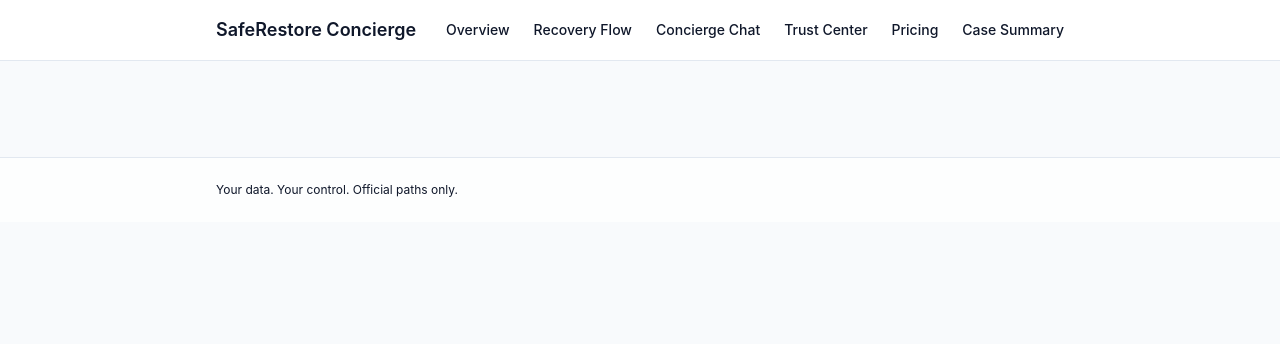
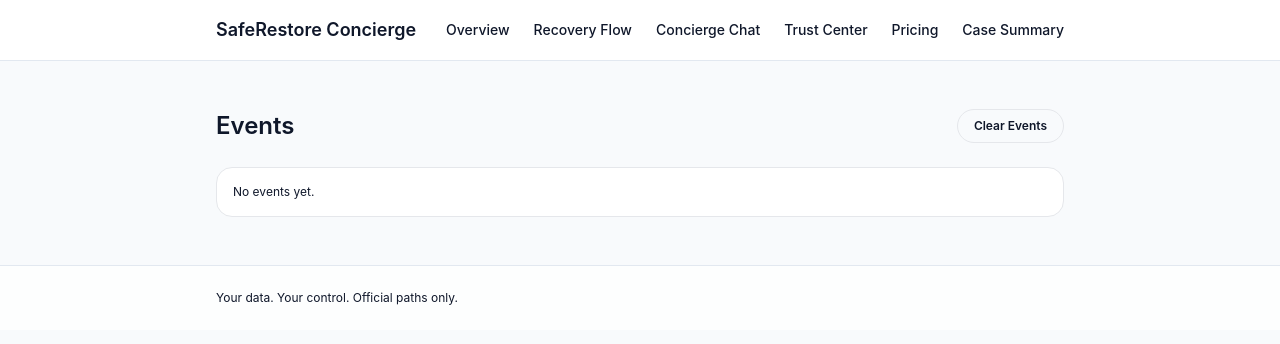
Before and after one commit to carter961995-wq/saferestore, a React (Vite) app: page /events in a window 1280 px wide. Shown: the top 344 px of the page. Built offline with nearby package versions, Linux system fonts and the light colour scheme.

Commit message:
Add local analytics events

```diff
--- a/src/App.jsx
+++ b/src/App.jsx
@@ -1,4 +1,5 @@
-import { Routes, Route } from "react-router-dom";
+import { useEffect } from "react";
+import { Routes, Route, useLocation } from "react-router-dom";
 import Layout from "./components/Layout.jsx";
 import LandingPage from "./pages/LandingPage.jsx";
 import RecoveryFlowPage from "./pages/RecoveryFlowPage.jsx";
@@ -6,8 +7,16 @@ import ConciergeChat from "./pages/ConciergeChat.jsx";
 import TrustCenter from "./pages/TrustCenter.jsx";
 import Pricing from "./pages/Pricing.jsx";
 import CaseSummary from "./pages/CaseSummary.jsx";
+import EventsPage from "./pages/EventsPage.jsx";
+import { logEvent } from "./lib/analytics.js";
 
 export default function App() {
+  const location = useLocation();
+
+  useEffect(() => {
+    logEvent("page_view", { path: location.pathname });
+  }, [location.pathname]);
+
   return (
     <Layout>
       <Routes>
@@ -17,6 +26,9 @@ export default function App() {
         <Route path="/trust" element={<TrustCenter />} />
         <Route path="/pricing" element={<Pricing />} />
         <Route path="/case-summary" element={<CaseSummary />} />
+        {import.meta.env.DEV ? (
+          <Route path="/events" element={<EventsPage />} />
+        ) : null}
       </Routes>
     </Layout>
   );
--- /dev/null
+++ b/src/lib/analytics.js
@@ -0,0 +1,31 @@
+const STORAGE_KEY = "saferestore_events";
+const MAX_EVENTS = 100;
+
+const isBrowser = typeof window !== "undefined";
+
+export function getEvents() {
+  if (!isBrowser) return [];
+  try {
+    const stored = localStorage.getItem(STORAGE_KEY);
+    const parsed = stored ? JSON.parse(stored) : [];
+    return Array.isArray(parsed) ? parsed : [];
+  } catch {
+    return [];
+  }
+}
+
+export function logEvent(event, data) {
+  if (!isBrowser) return;
+  const entry = {
+    event,
+    ts: new Date().toISOString(),
+    ...(data ? { data } : {}),
+  };
+  const events = [...getEvents(), entry].slice(-MAX_EVENTS);
+  localStorage.setItem(STORAGE_KEY, JSON.stringify(events));
+}
+
+export function clearEvents() {
+  if (!isBrowser) return;
+  localStorage.removeItem(STORAGE_KEY);
+}
--- a/src/pages/CaseSummary.jsx
+++ b/src/pages/CaseSummary.jsx
@@ -1,5 +1,6 @@
 import { useEffect, useState } from "react";
 import { Link } from "react-router-dom";
+import { logEvent } from "../lib/analytics.js";
 
 export default function CaseSummary() {
   const [whatHappened, setWhatHappened] = useState("");
@@ -60,12 +61,14 @@ export default function CaseSummary() {
     }
     if (!navigator?.clipboard?.writeText) return;
     await navigator.clipboard.writeText(summaryText);
+    logEvent("case_summary_copied");
     setCopied(true);
     window.setTimeout(() => setCopied(false), 1600);
   };
 
   const handleClear = () => {
     localStorage.removeItem("saferestore_caseData");
+    logEvent("case_cleared");
     setWhatHappened("");
     setIphoneModel("");
     setIosVersion("");
--- a/src/pages/ConciergeChat.jsx
+++ b/src/pages/ConciergeChat.jsx
@@ -1,4 +1,5 @@
 import { useEffect, useState } from "react";
+import { logEvent } from "../lib/analytics.js";
 
 const initialMessages = [
   {
@@ -61,6 +62,7 @@ export default function ConciergeChat() {
         ...prev,
         { role: "assistant", text: data.message },
       ]);
+      logEvent("concierge_ai_response_received");
     } catch (err) {
       setError(true);
     } finally {
@@ -74,6 +76,7 @@ export default function ConciergeChat() {
     const nextMessages = [...chatMessages, { role: "user", text: trimmed }];
     setChatMessages(nextMessages);
     setInput("");
+    logEvent("concierge_message_sent");
 
     const payload = {
       messages: nextMessages
--- /dev/null
+++ b/src/pages/EventsPage.jsx
@@ -0,0 +1,51 @@
+import { useEffect, useState } from "react";
+import { clearEvents, getEvents } from "../lib/analytics.js";
+
+export default function EventsPage() {
+  const [events, setEvents] = useState([]);
+
+  useEffect(() => {
+    setEvents(getEvents().slice(-50).reverse());
+  }, []);
+
+  const handleClear = () => {
+    clearEvents();
+    setEvents([]);
+  };
+
+  return (
+    <section className="space-y-6">
+      <div className="flex items-center justify-between">
+        <h1 className="text-2xl font-semibold text-slate">Events</h1>
+        <button
+          className="rounded-full border border-slate-200 px-4 py-2 text-xs font-semibold text-slate transition hover:border-slate-300"
+          type="button"
+          onClick={handleClear}
+        >
+          Clear Events
+        </button>
+      </div>
+      <div className="rounded-2xl border border-slate-200 bg-white p-4">
+        <ul className="space-y-2 text-xs text-slate-600">
+          {events.length === 0 ? (
+            <li>No events yet.</li>
+          ) : (
+            events.map((event, index) => (
+              <li key={`${event.ts}-${index}`} className="space-y-1">
+                <div className="font-semibold text-slate-700">
+                  {event.event}
+                </div>
+                <div>{new Date(event.ts).toLocaleString()}</div>
+                {event.data ? (
+                  <pre className="whitespace-pre-wrap text-[11px] text-slate-500">
+                    {JSON.stringify(event.data)}
+                  </pre>
+                ) : null}
+              </li>
+            ))
+          )}
+        </ul>
+      </div>
+    </section>
+  );
+}
--- a/src/pages/RecoveryFlowPage.jsx
+++ b/src/pages/RecoveryFlowPage.jsx
@@ -1,5 +1,6 @@
-import { useEffect, useState } from "react";
+import { useEffect, useRef, useState } from "react";
 import { useNavigate } from "react-router-dom";
+import { logEvent } from "../lib/analytics.js";
 
 export default function RecoveryFlowPage() {
   const navigate = useNavigate();
@@ -13,6 +14,7 @@ export default function RecoveryFlowPage() {
     unsure: false,
   });
   const [showValidation, setShowValidation] = useState(false);
+  const stepLoggedRef = useRef({ step1: false, step2: false, step3: false });
 
   const toggleAccess = (key) => {
     setAccessOptions((prev) => ({ ...prev, [key]: !prev[key] }));
@@ -36,6 +38,28 @@ export default function RecoveryFlowPage() {
     .join(", ");
 
   useEffect(() => {
+    if (!stepLoggedRef.current.step1 && incident) {
+      logEvent("recovery_step_completed", { step: 1 });
+      stepLoggedRef.current.step1 = true;
+    }
+  }, [incident]);
+
+  useEffect(() => {
+    if (!stepLoggedRef.current.step2 && isDeviceModelValid) {
+      logEvent("recovery_step_completed", { step: 2 });
+      stepLoggedRef.current.step2 = true;
+    }
+  }, [isDeviceModelValid]);
+
+  useEffect(() => {
+    const hasAccessSelection = Object.values(accessOptions).some(Boolean);
+    if (!stepLoggedRef.current.step3 && hasAccessSelection) {
+      logEvent("recovery_step_completed", { step: 3 });
+      stepLoggedRef.current.step3 = true;
+    }
+  }, [accessOptions]);
+
+  useEffect(() => {
     const caseData = {
       incident,
       deviceModel,
@@ -54,11 +78,13 @@ export default function RecoveryFlowPage() {
 
   const handleContinueConcierge = () => {
     if (!validateRequired()) return;
+    logEvent("recovery_plan_viewed");
     navigate("/concierge");
   };
 
   const handleCaseSummary = () => {
     if (!validateRequired()) return;
+    logEvent("recovery_plan_viewed");
     const caseData = {
       incident,
       deviceModel,
```
